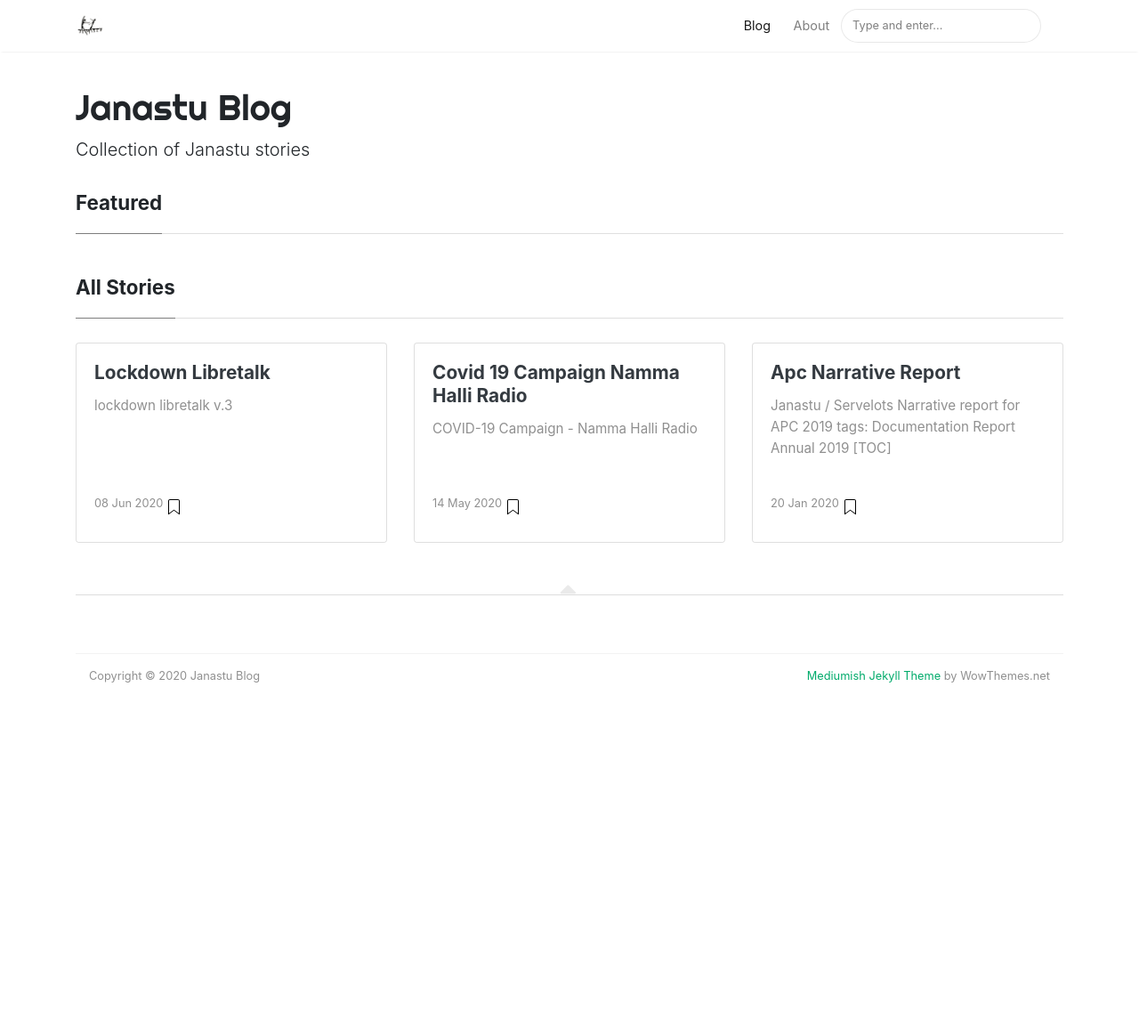
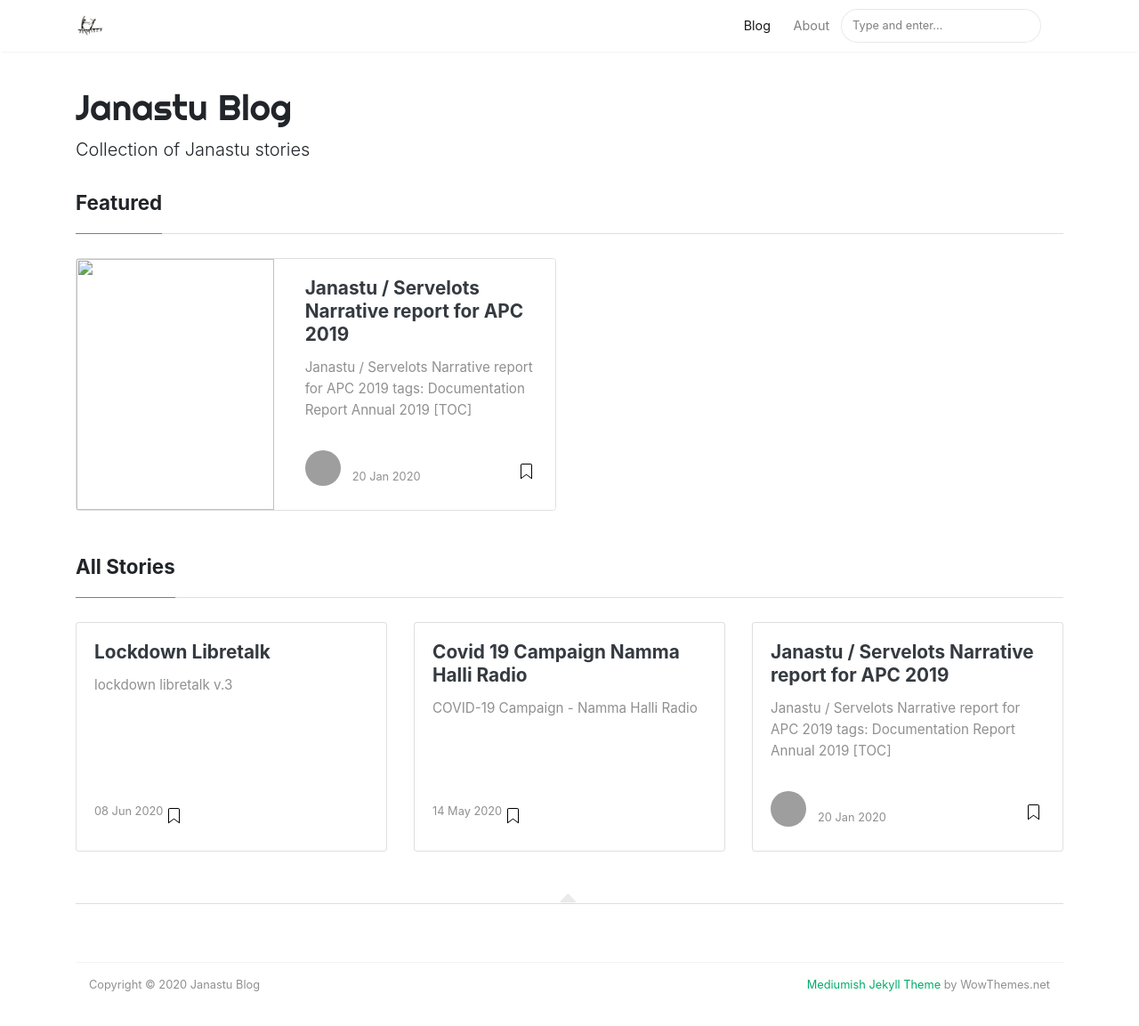
Before and after one commit to janastu/blog.janastu.org, a Jekyll site: the page built from index.html, in a window 1280 px wide and 1190 px high. Shown: the top 1153 px of the window at 89% size. Built offline with Jekyll 4.4.1, drawn with Linux system fonts in a browser that asks for light colours; nearby versions of some CDN libraries; the list of posts is cut into pages by our own code; grey boxes are pictures that could not be loaded.

Commit message:
Update 2020-01-20-apc-narrative-report.md

```diff
--- a/_posts/2020-01-20-apc-narrative-report.md
+++ b/_posts/2020-01-20-apc-narrative-report.md
@@ -1,3 +1,10 @@
+---
+layout: post
+title:  "Janastu / Servelots Narrative report for APC 2019"
+author: dinesh
+featured: true
+toc: true
+---
 # Janastu / Servelots Narrative report for APC 2019
 ###### tags: `Documentation` `Report` `Annual` `2019`
 [TOC]
```
